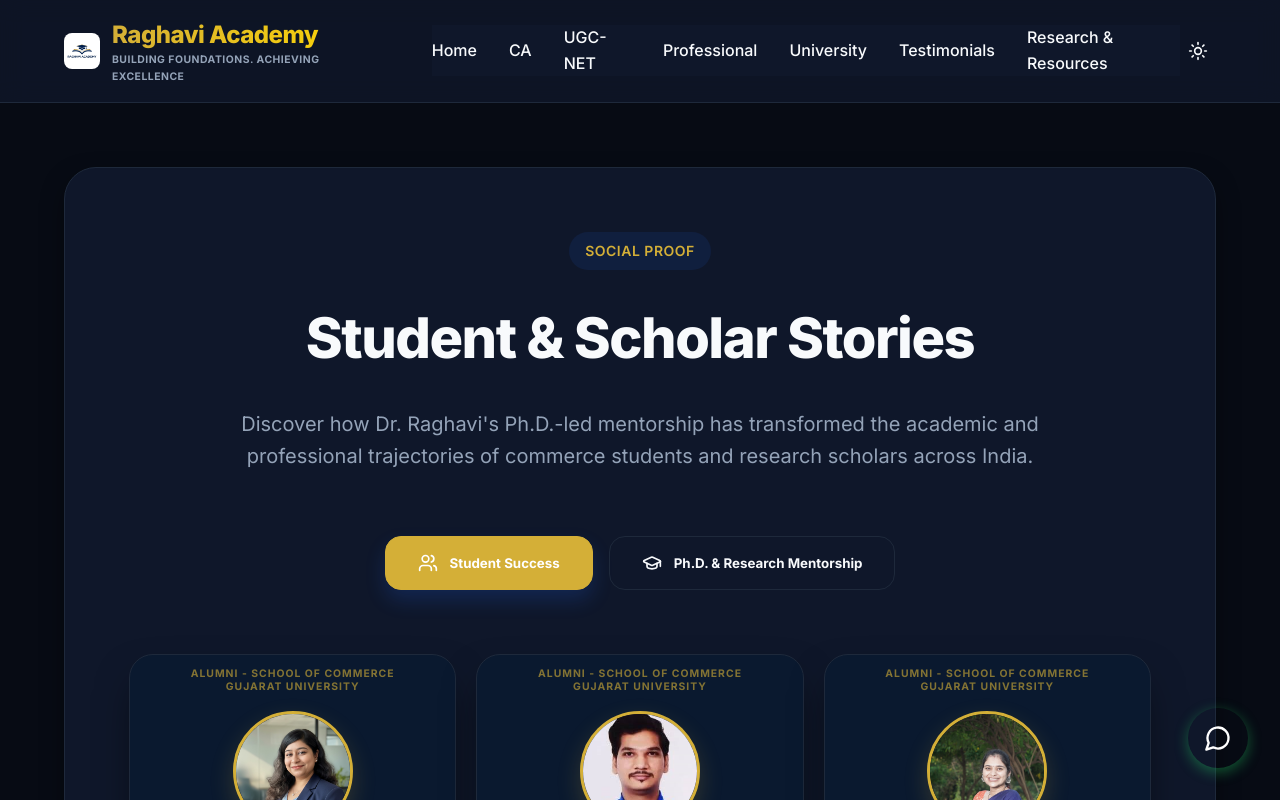
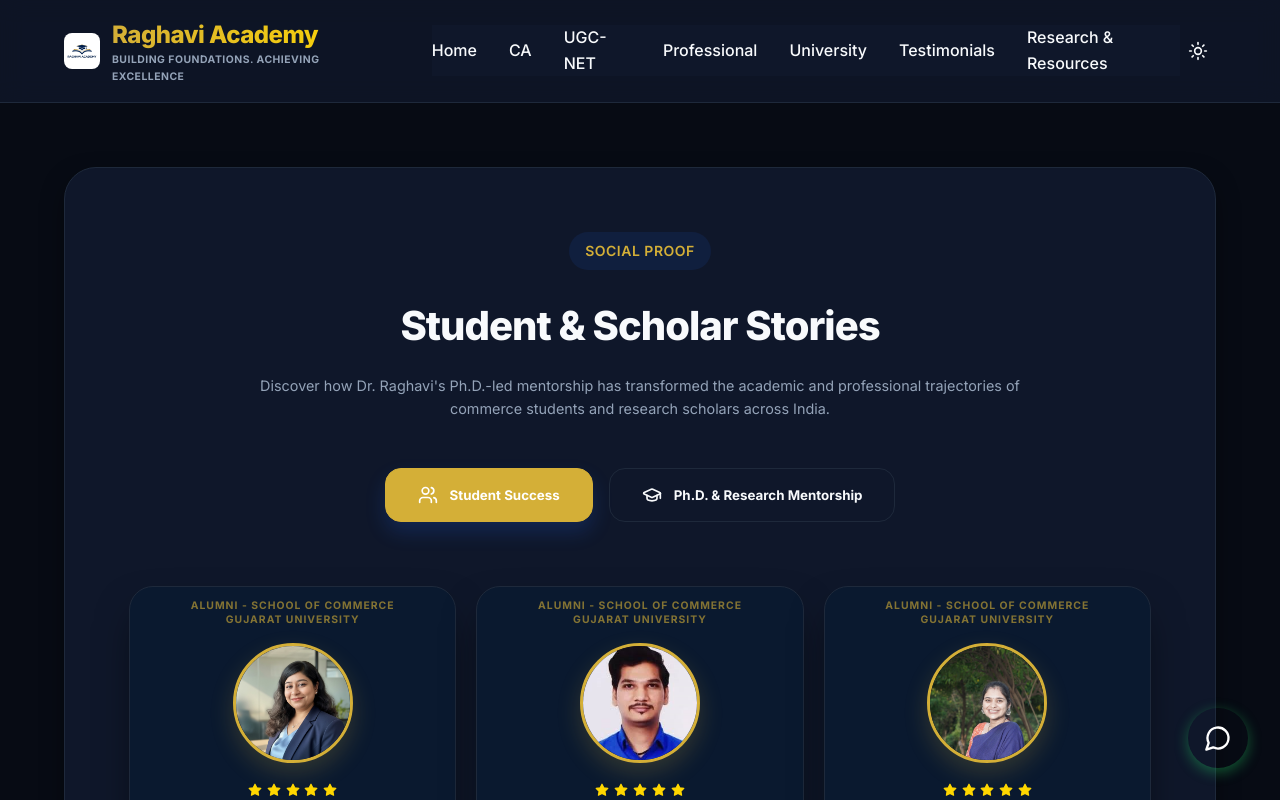
Before and after one commit to NCRaghavi/Raghavi, a React (Vite) app: page /testimonials in a window 1280 px wide. Shown: the top 800 px of the page. Built offline with nearby package versions, Linux system fonts and the light colour scheme.

Commit message:
Update TestimonialsPage.jsx

```diff
--- a/src/components/TestimonialsPage.jsx
+++ b/src/components/TestimonialsPage.jsx
@@ -16,8 +16,8 @@
     <div className="home-container" style={{ margin: '0 auto', flexGrow: 1, padding: '4rem 5%' }}>
       <section className="bento-item" style={{ padding: '4rem', textAlign: 'center', background: 'var(--bg-secondary)', borderRadius: '32px', boxShadow: 'var(--shadow-md)' }}>
         <span className="badge" style={{ marginBottom: '1.5rem' }}>Social Proof</span>
-        <h1 style={{ fontSize: '3.5rem', fontWeight: 800, marginBottom: '1.5rem', letterSpacing: '-1.5px' }}>Student & Scholar Stories</h1>
-        <p style={{ color: 'var(--text-secondary)', fontSize: '1.25rem', maxWidth: '800px', margin: '0 auto 4rem', lineHeight: 1.6 }}>
+        <h1 style={{ fontSize: '2.5rem', fontWeight: 800, marginBottom: '1rem', letterSpacing: '-1px' }}>Student & Scholar Stories</h1>
+        <p style={{ color: 'var(--text-secondary)', fontSize: '0.9rem', maxWidth: '800px', margin: '0 auto 3rem', lineHeight: 1.6 }}>
           Discover how Dr. Raghavi's Ph.D.-led mentorship has transformed the academic and professional trajectories of commerce students and research scholars across India.
         </p>
 
```
